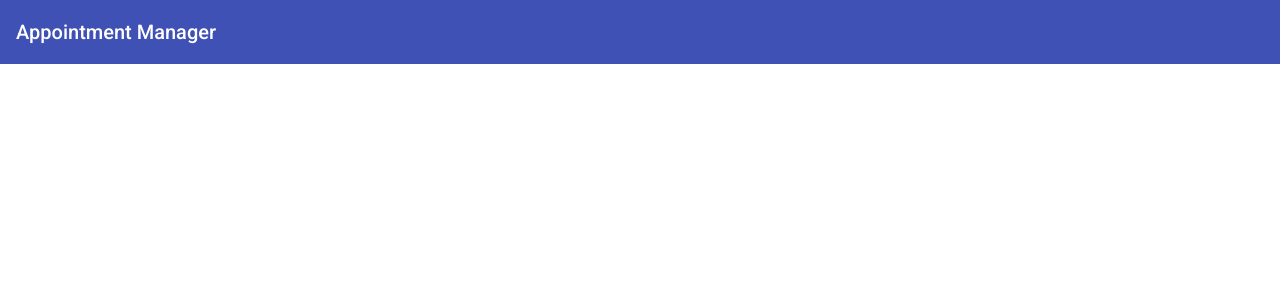
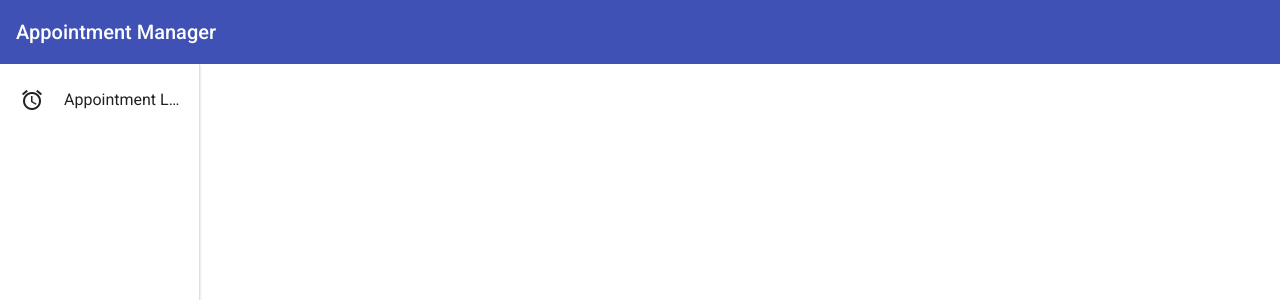
Before and after one commit to caltuntas/appointment-ui, an Angular app: page / in a window 1280 px wide. Shown: the top 300 px of the page. Built offline with nearby package versions, Linux system fonts and the light colour scheme.

Commit message:
chore: sidenav component is added

```diff
--- a/src/app/app.module.ts
+++ b/src/app/app.module.ts
@@ -7,12 +7,14 @@ import { BrowserAnimationsModule } from '@angular/platform-browser/animations';
 import { HeaderComponent } from './header/header.component';
 import { MaterialModules } from './material.module';
 import { HomeComponent } from './home/home.component';
+import { SidenavComponent } from './sidenav/sidenav.component';
 
 @NgModule({
   declarations: [
     AppComponent,
     HeaderComponent,
-    HomeComponent
+    HomeComponent,
+    SidenavComponent
   ],
   imports: [
     BrowserModule,
--- a/src/app/home/home.component.html
+++ b/src/app/home/home.component.html
@@ -1 +1,2 @@
 <app-header></app-header>
+<app-sidenav></app-sidenav>
--- /dev/null
+++ b/src/app/sidenav/sidenav.component.css
@@ -0,0 +1,13 @@
+mat-sidenav-container.mat-sidenav-container {
+  width: 100vw;
+  height: 100vh;
+  background: transparent;
+  position: fixed;
+}
+mat-sidenav-container > mat-sidenav {
+  width: 15vw;
+  min-width: 200px !important;
+}
+mat-sidenav-container .content {
+  padding: 10px;
+}
--- /dev/null
+++ b/src/app/sidenav/sidenav.component.html
@@ -0,0 +1,22 @@
+<mat-sidenav-container>
+  <mat-sidenav
+    #sideNav
+    mode="{{ 'side' }}"
+    align="start"
+    opened="true"
+    class="mat-elevation-z1"
+  >
+    <mat-nav-list>
+      <mat-accordion>
+        <a routerLink="/appointments" class="item" mat-list-item>
+          <mat-icon mat-list-icon>alarm </mat-icon
+          ><span mat-line>Appointment List</span>
+        </a>
+      </mat-accordion>
+    </mat-nav-list>
+  </mat-sidenav>
+
+  <div class="content">
+    <router-outlet></router-outlet>
+  </div>
+</mat-sidenav-container>
--- /dev/null
+++ b/src/app/sidenav/sidenav.component.ts
@@ -0,0 +1,15 @@
+import { Component, OnInit } from '@angular/core';
+
+@Component({
+  selector: 'app-sidenav',
+  templateUrl: './sidenav.component.html',
+  styleUrls: ['./sidenav.component.css']
+})
+export class SidenavComponent implements OnInit {
+
+  constructor() { }
+
+  ngOnInit(): void {
+  }
+
+}
```
Also changed, not shown: 1 other file (tests, documents, lock files or other folders).
